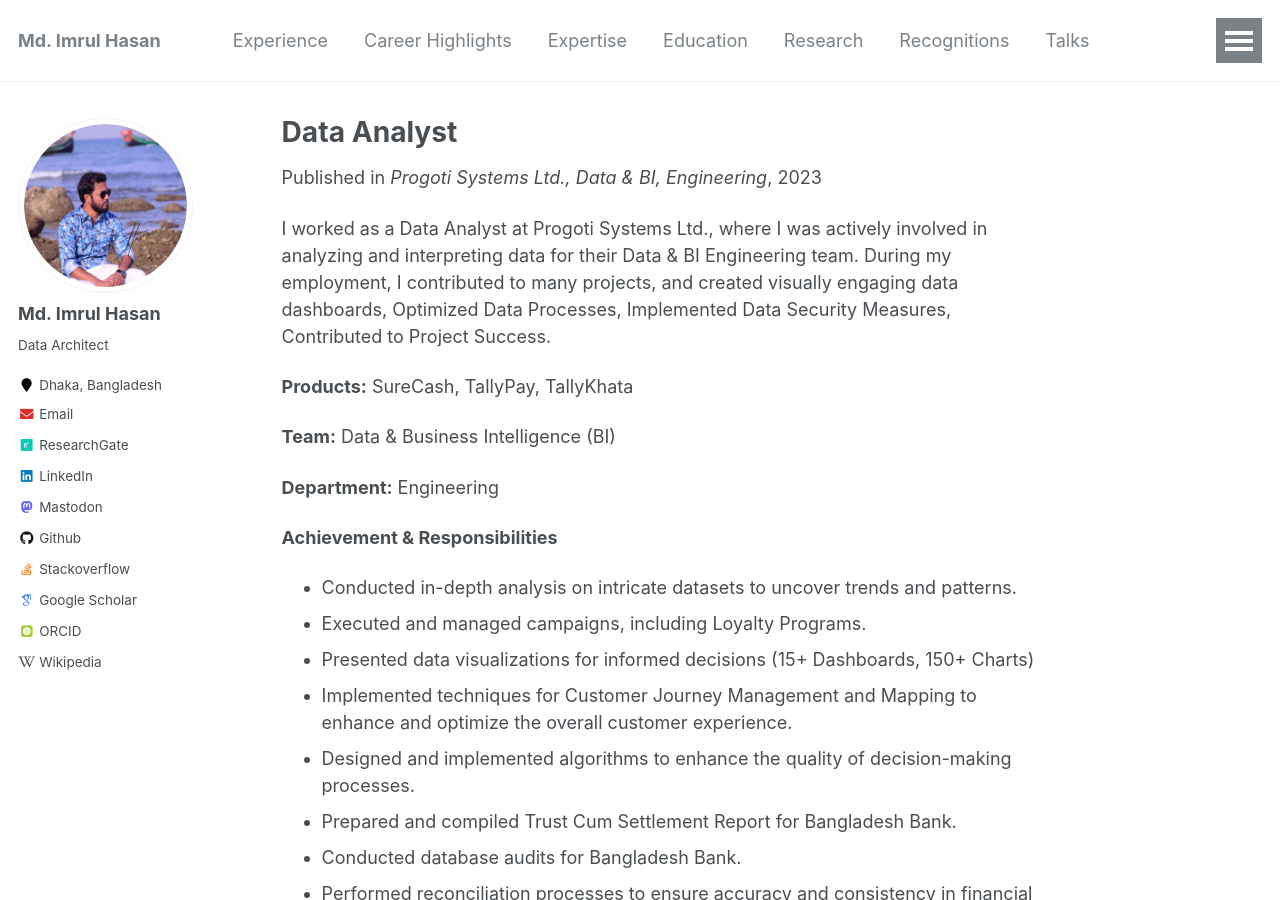
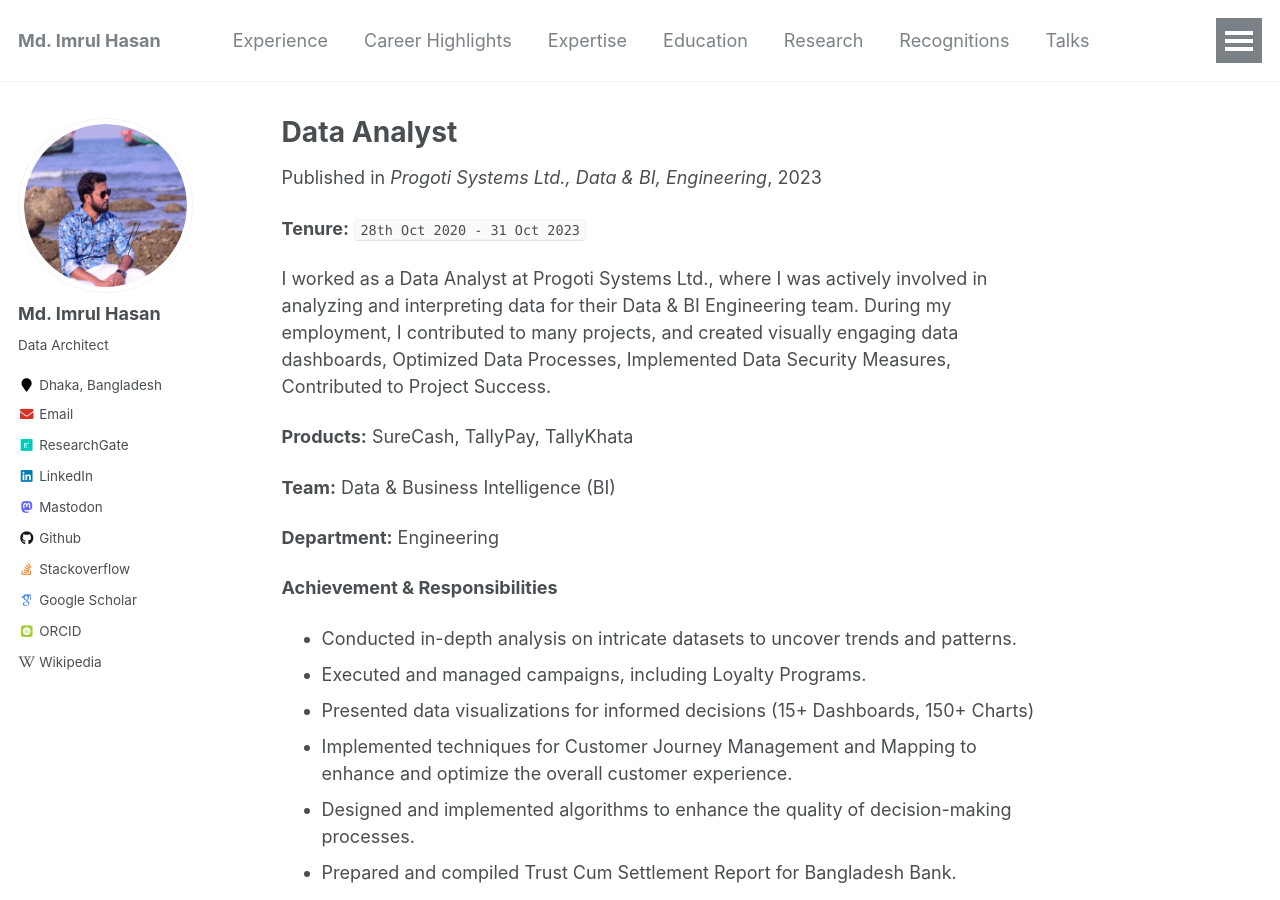
Before and after one commit to imrulhasandata/imrulhasandata, a Jekyll site: the page built from _experience/2023-10-31-PSL.md, in a window 1280 px wide and 900 px high. Built offline with Jekyll 4.4.1, drawn with Linux system fonts in a browser that asks for light colours; some web fonts are replaced.

```diff
--- a/_experience/2023-10-31-PSL.md
+++ b/_experience/2023-10-31-PSL.md
@@ -7,6 +7,8 @@ venue: "Progoti Systems Ltd., Data & BI, Engineering"
 date: 2023-10-31
 location: "Banani, Dhaka, Bangladesh"
 ---
+
+**Tenure:** `28th Oct 2020 - 31 Oct 2023`
 
 I worked as a Data Analyst at Progoti Systems Ltd., where I was actively involved in analyzing and interpreting data for their Data & BI Engineering team. During my employment, I contributed to many projects, and created visually engaging data dashboards, Optimized Data Processes, Implemented Data Security Measures, Contributed to Project Success.
 
```
